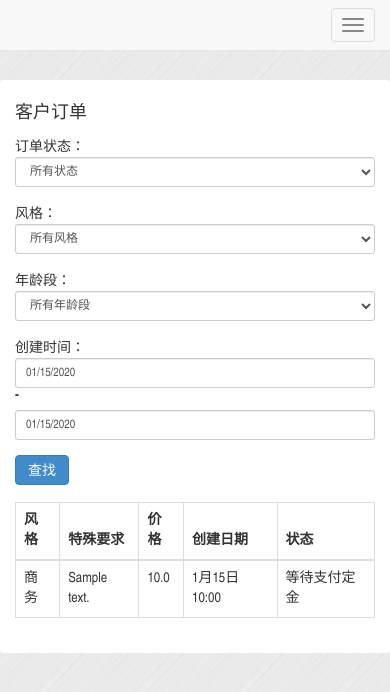
After one commit to smokingkapor/handsome, a Django app: template orders/templates/orders/order_list.html in a window 390 px wide. The commit adds this page. Shown: the top 692 px of the page. Run offline with Django 3.2, Linux system fonts and the light colour scheme; tables that the repository leaves empty hold one stand-in row (values such as "Sample post"); the template is opened without the code that fills it: values that come from a table or form of the project are taken from there, most other values are stand-ins (such as "Sample title", 1, 10 or a date in 2020); parts of the project's set-up code (start-up, migrations or seed data) failed here and were passed over; some libraries are stand-ins or nearby versions.

Commit message:
Order list for designer

```diff
--- a/handsome/templates/header.html
+++ b/handsome/templates/header.html
@@ -20,6 +20,13 @@
                     <a href="{% url 'orders:me' %}">我的订单</a>
                 </li>
             </ul>
+            {% if user.is_staff %}
+            <ul class="nav navbar-nav">
+                <li>
+                    <a href="{% url 'orders:list' %}">客户订单</a>
+                </li>
+            </ul>
+            {% endif %}
             <ul class="nav navbar-nav navbar-right">
                 {% if user.is_authenticated %}
                 <li>
--- /dev/null
+++ b/orders/templates/orders/order_list.html
@@ -0,0 +1,95 @@
+{% extends "page.html" %}
+{% load staticfiles %}
+
+{% block title %}客户订单{% endblock %}
+
+{% block extracss %}
+<link rel="stylesheet" href="{% static 'jqueryui/css/ui-lightness/jquery-ui-1.10.4.custom.min.css' %}">
+{% endblock %}
+
+{% block extrajs %}
+<script src="{% static 'jqueryui/js/jquery-ui-1.10.4.custom.min.js' %}"></script>
+<script src="{% static 'js/order-designer.js' %}"></script>
+{% endblock %}
+
+{% block content %}
+<div class="container body">
+    <div class="row">
+        <div class="col-md-12 content">
+            <h4>客户订单</h4>
+            <form class="form-inline" role="form">
+                <div class="form-group">
+                    <span>订单状态：</span>
+                    <select name="status" class="form-control input-sm">
+                        <option value="all">所有状态</option>
+                        {% for choice in STATUS_CHOICES %}
+                            {% if choice.0 == status %}
+                            <option value="{{ choice.0 }}" selected="selected">{{ choice.1 }}</option>
+                            {% else %}
+                            <option value="{{ choice.0 }}">{{ choice.1 }}</option>
+                            {% endif %}
+                        {% endfor %}
+                    </select>
+                </div>
+                <div class="form-group">
+                    <span>风格：</span>
+                    <select name="style" class="form-control input-sm">
+                        <option value="all">所有风格</option>
+                        {% for choice in STYLE_CHOICES %}
+                            {% if choice.0 == style %}
+                            <option value="{{ choice.0 }}" selected="selected">{{ choice.1 }}</option>
+                            {% else %}
+                            <option value="{{ choice.0 }}">{{ choice.1 }}</option>
+                            {% endif %}
+                        {% endfor %}
+                    </select>
+                </div>
+                <div class="form-group">
+                    <span>年龄段：</span>
+                    <select name="age-group" class="form-control input-sm">
+                        <option value="all">所有年龄段</option>
+                        {% for choice in AGE_GROUP_CHOICES %}
+                            {% if choice.0 == age_group %}
+                            <option value="{{ choice.0 }}" selected="selected">{{ choice.1 }}</option>
+                            {% else %}
+                            <option value="{{ choice.0 }}">{{ choice.1 }}</option>
+                            {% endif %}
+                        {% endfor %}
+                    </select>
+                </div>
+                <div class="form-group">
+                    <span>创建时间：</span>
+                    <input type="text" class="form-control datetime input-sm" value="{{ created_from|date:'m/d/Y' }}" name="created-from" />
+                    <label> - </label>
+                    <input type="text" class="form-control datetime input-sm" value="{{ created_to|date:'m/d/Y' }}" name="created-to" />
+                </div>
+                <button type="submit" class="btn btn-primary input-sm">查找</button>
+            </form>
+            <br />
+
+            <table class="table table-bordered table-hover">
+                <thead>
+                    <tr>
+                        <th>风格</th>
+                        <th class="col-md-6">特殊要求</th>
+                        <th>价格</th>
+                        <th>创建日期</th>
+                        <th>状态</th>
+                    </tr>
+                </thead>
+                <tbody>
+                    {% for obj in object_list %}
+                    <tr>
+                        <td>{{ obj.get_style_display }}</td>
+                        <td>{{ obj.message }}</td>
+                        <td>{{ obj.total_price }}</td>
+                        <td>{{ obj.created_at|date:"n月j日 G:i" }}</td>
+                        <td>{{ obj.get_status_display }}</td>
+                    </tr>
+                    {% endfor %}
+                </tbody>
+            </table>
+        </div>
+    </div>
+</div>
+{% endblock %}
--- a/orders/urls.py
+++ b/orders/urls.py
@@ -2,7 +2,8 @@
 from django.conf.urls import patterns, url
 
 from .views import(
-    CreateOrderView, LoadAddressView, CreateSuccessView, MyOrderView
+    CreateOrderView, LoadAddressView, CreateSuccessView, MyOrderView,
+    OrderListView
 )
 
 
@@ -13,4 +14,5 @@ urlpatterns = patterns(
     url(r'^load_address/$', LoadAddressView.as_view(), name='load_address'),
     url(r'^(?P<pk>\d+)/create_success/$', CreateSuccessView.as_view(),
         name='create_success'),
+    url(r'^list/$', OrderListView.as_view(), name='list'),
 )
```
Also changed, not shown: orders/views.py (+95 -1 lines).
